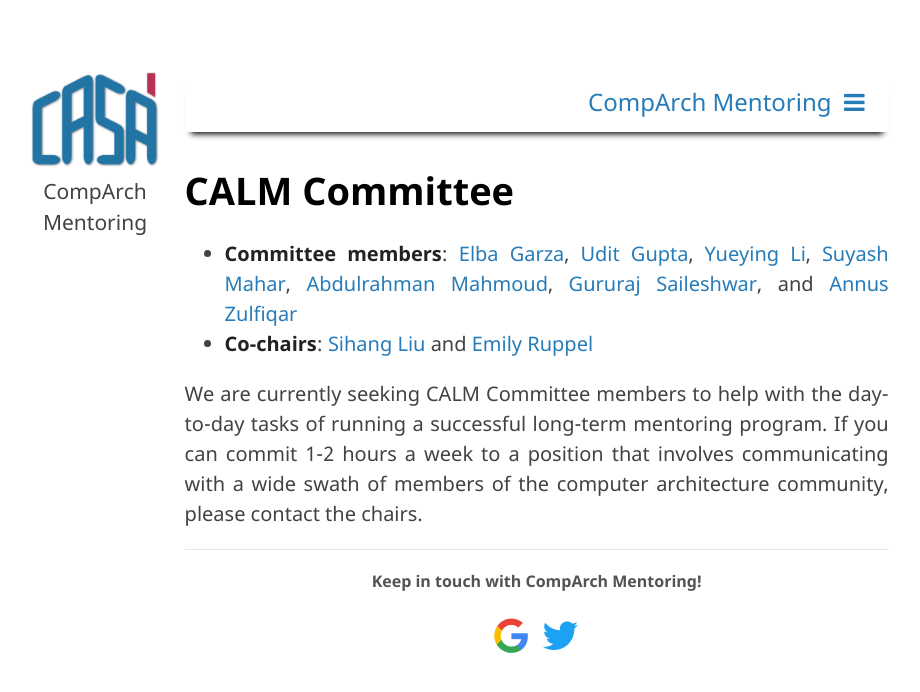
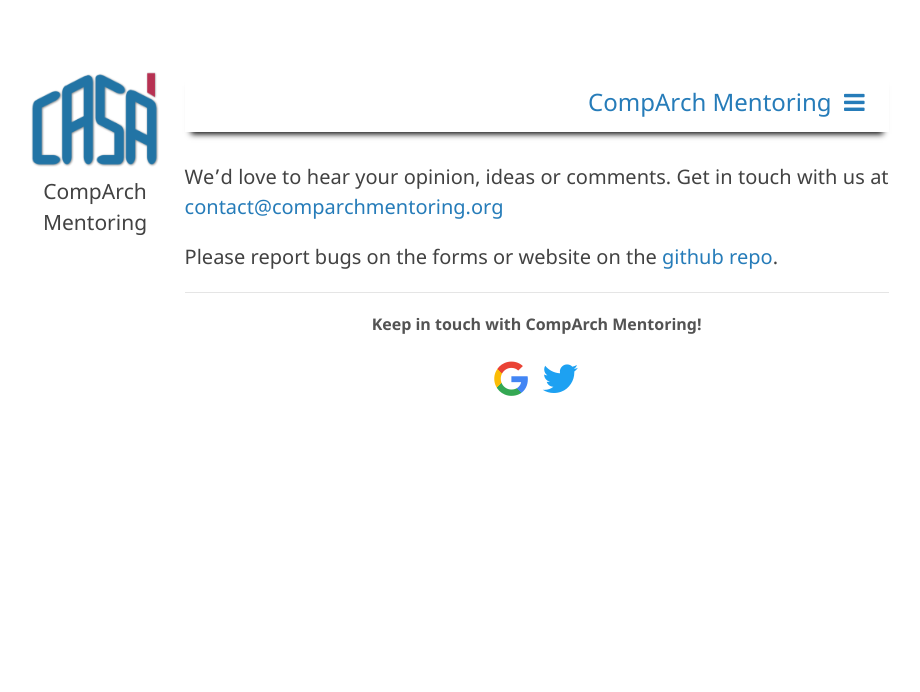
Before and after one commit to suyashmahar/jekyll-conf-website, a Jekyll site: the page built from pages/contact-us.md, in a window 1280 px wide. Shown: the top 692 px of the page, without its empty margins (169-1089 px from the left). Built offline with Jekyll 4.4.1, drawn with Linux system fonts in a browser that asks for light colours.

Commit message:
Update committee and contact-us pages

```diff
--- a/pages/contact-us.md
+++ b/pages/contact-us.md
@@ -5,13 +5,8 @@ categories: "navigation"
 order: 10
 ---
 
-# CALM Committee
+We'd love to hear your opinion, ideas or comments. Get in touch with us at
+[contact@comparchmentoring.org](mailto:contact@comparchmentoring.org)
 
-* **Committee members**: [Elba Garza](http://www.elbagarza.com/), [Udit Gupta](https://ugupta.com/), [Yueying Li](https://www.linkedin.com/in/%E6%82%A6%E9%A2%96-%E6%9D%8E-144479131/en), [Suyash Mahar](https://suyashmahar.com), [Abdulrahman Mahmoud](https://ma3mool.github.io/), [Gururaj Saileshwar](https://sites.google.com/site/gururajshome/home), and [Annus Zulfiqar](https://pk.linkedin.com/in/annuszulfiqar)
-* **Co-chairs**: [Sihang Liu](https://www.sihangliu.com/) and [Emily Ruppel](https://users.ece.cmu.edu/~eruppel/)
-
-
-We are currently seeking CALM Committee members to help with the day-to-day
-tasks of running a successful long-term mentoring program.  If you can commit
-1-2 hours a week to a position that involves communicating with a wide swath of
-members of the computer architecture community, please contact the chairs.
+Please report bugs on the forms or website on the [github
+repo](https://github.com/comparchsa/calm).
```
Also changed, not shown: pages/committee.md (+10 -1 lines).
